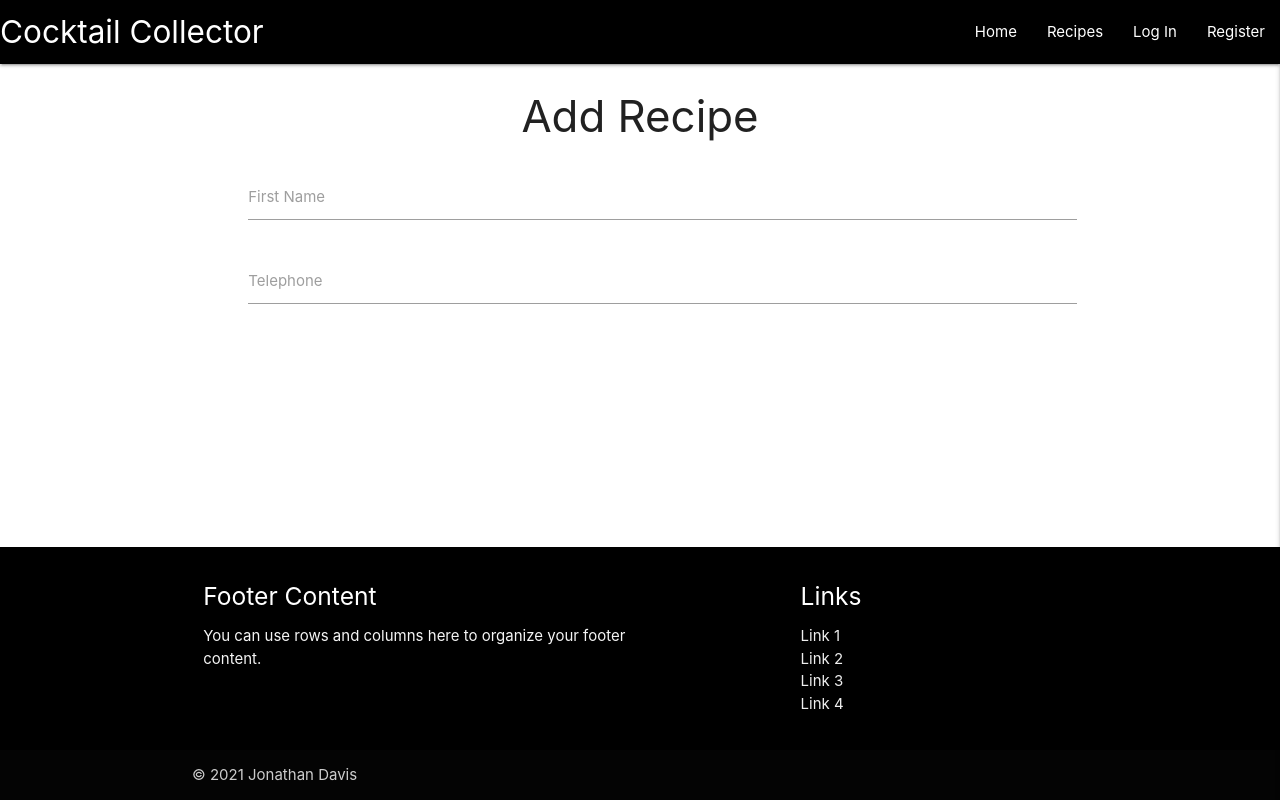
After one commit to jaydavis359/Cocktail-Collector, a Flask app: page /add_recipe in a window 1280 px wide. The commit adds this page. Run offline with Flask 2, Linux system fonts and the light colour scheme; some libraries are stand-ins or nearby versions.

Commit message:
Create add_recipe template

```diff
--- a/app.py
+++ b/app.py
@@ -99,6 +99,11 @@ def logout():
     return redirect(url_for("login"))
 
 
+@app.route("/add_recipe")
+def add_recipe():
+        return render_template("add_recipe.html")
+
+
 
 if __name__ == "__main__":
     app.run(host=os.environ.get("IP"),
--- /dev/null
+++ b/templates/add_recipe.html
@@ -0,0 +1,23 @@
+{% extends "base.html" %}
+{% block content %}
+
+    <h3 class="center-align">Add Recipe</h3>
+
+    <div class="row">
+        <form class="col s12">
+          <div class="row">
+            <div class="input-field col s12">
+              <i class="material-icons prefix"></i>
+              <input id="icon_prefix" type="text" class="validate">
+              <label for="icon_prefix">First Name</label>
+            </div>
+            <div class="input-field col s12">
+              <i class="material-icons prefix"></i>
+              <input id="icon_telephone" type="tel" class="validate">
+              <label for="icon_telephone">Telephone</label>
+            </div>
+          </div>
+        </form>
+      </div>
+
+{% endblock %}
--- a/templates/base.html
+++ b/templates/base.html
@@ -28,7 +28,7 @@
                     <li><a href="{{ url_for('get_recipes') }}">Recipes</a></li>
                     {% if session.user %}
                         <li><a href="{{ url_for('profile', username=session['user']) }}">Profile</a></li>
-                        <li><a href="#">Add Recipe</a></li>
+                        <li><a href="{{ url_for('add_recipe') }}">Add Recipe</a></li>
                         <li><a href="{{ url_for('logout') }}">Log Out</a></li>
                     {% else %}
                         <li><a href="{{ url_for('login') }}">Log In</a></li>
@@ -45,7 +45,7 @@
             <li><a href="{{ url_for('get_recipes') }}">Recipes</a></li>
             {% if session.user %}
                 <li><a href="{{ url_for('profile', username=session['user']) }}">Profile</a></li>
-                <li><a href="#">Add Recipe</a></li>
+                <li><a href="{{ url_for('add_recipe') }}">Add Recipe</a></li>
                 <li><a href="{{ url_for('logout') }}">Log Out</a></li>
             {% else %}
                 <li><a href="{{ url_for('login') }}">Log In</a></li>
--- a/templates/profile.html
+++ b/templates/profile.html
@@ -4,7 +4,7 @@
     <div class="row">
         <div class="col s12 m8 offset-m2">
             <div class="card-panel grey lighten-1">
-                <h3 class="center-align light-blue-text text-darken-4">
+                <h3 class="center-align">
                     {{ username }}'s Profile
                 </h3>
             </div>
```
Also changed, not shown: templates/recipes.html (+5 -3 lines).
